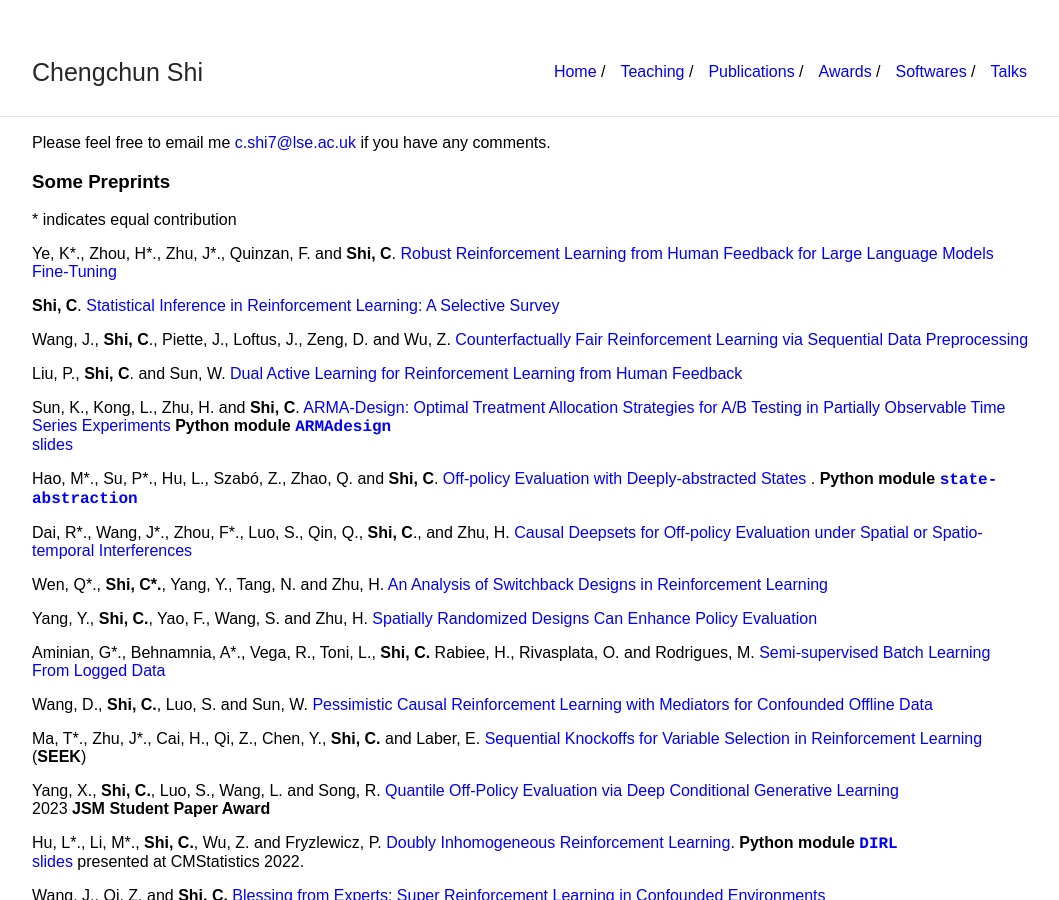
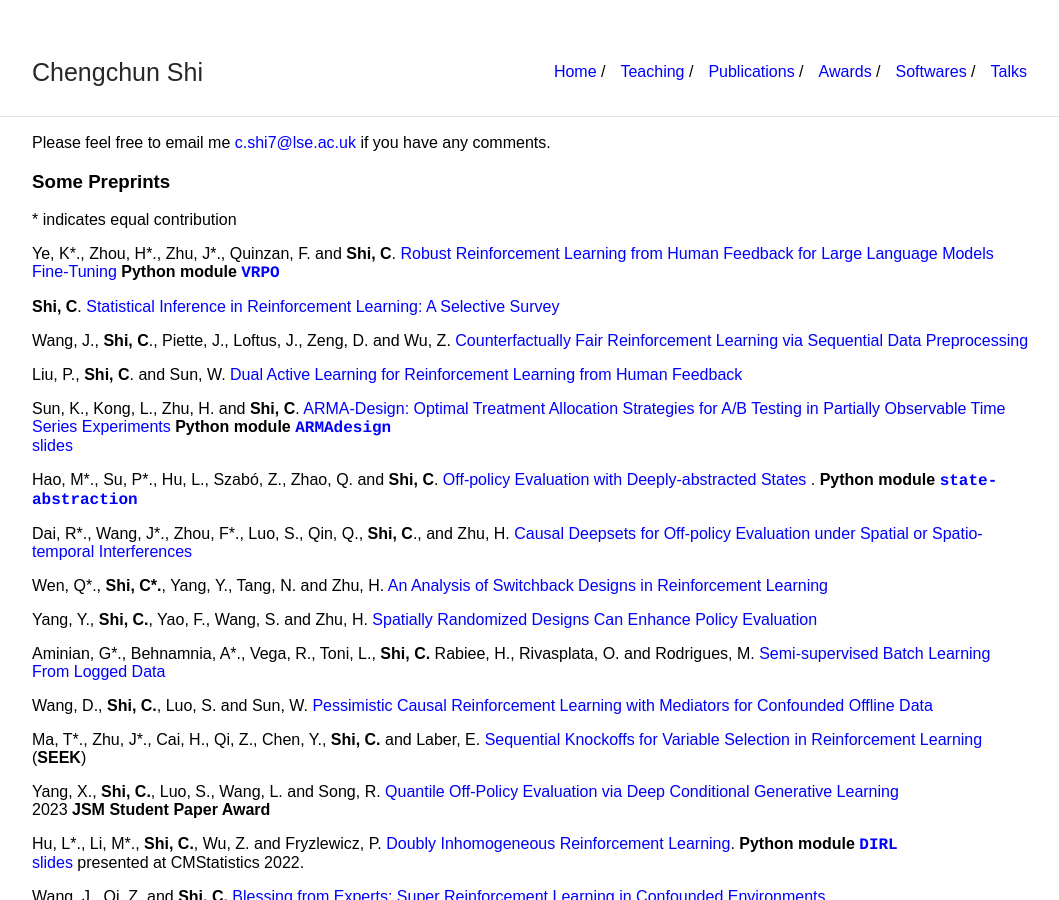
Before and after one commit to callmespring/callmespring.github.io, a Jekyll site: the page built from publication.md, in a window 1280 px wide and 900 px high. Shown: the whole window, without its empty margins (108-1167 px from the left). Built offline with Jekyll 4.4.1, drawn with Linux system fonts in a browser that asks for light colours.

Commit message:
Update publication.md

```diff
--- a/publication.md
+++ b/publication.md
@@ -11,7 +11,7 @@
 
 \* indicates equal contribution
 
-Ye, K\*., Zhou, H\*., Zhu, J\*., Quinzan, F. and **Shi, C**. [Robust Reinforcement Learning from Human Feedback for Large Language Models Fine-Tuning](https://arxiv.org/pdf/2504.03784)
+Ye, K\*., Zhou, H\*., Zhu, J\*., Quinzan, F. and **Shi, C**. [Robust Reinforcement Learning from Human Feedback for Large Language Models Fine-Tuning](https://arxiv.org/pdf/2504.03784) **Python module**  [<span style="font-family:courier;">**VRPO**</span>](https://github.com/VRPO/VRPO)
 
 **Shi, C**. [Statistical Inference in Reinforcement Learning: A Selective Survey
 ](https://arxiv.org/abs/2502.16195)
```
